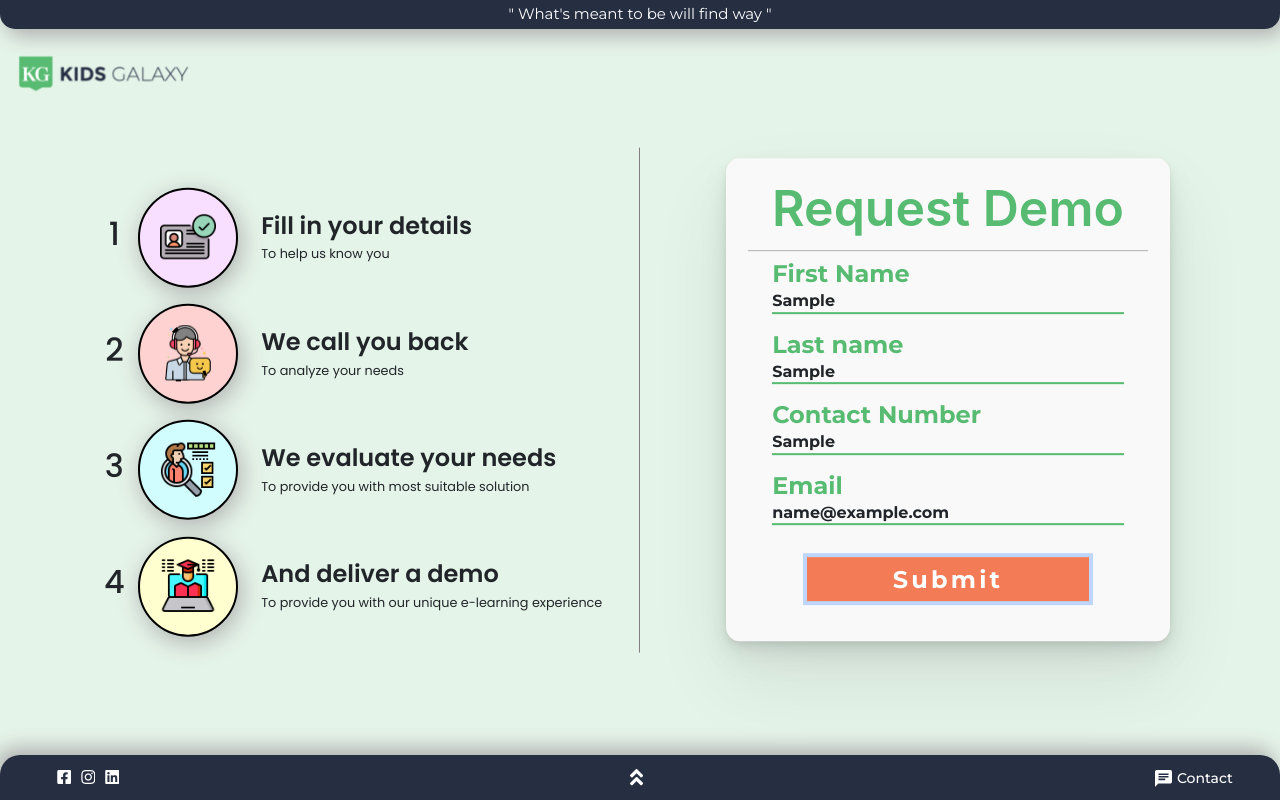
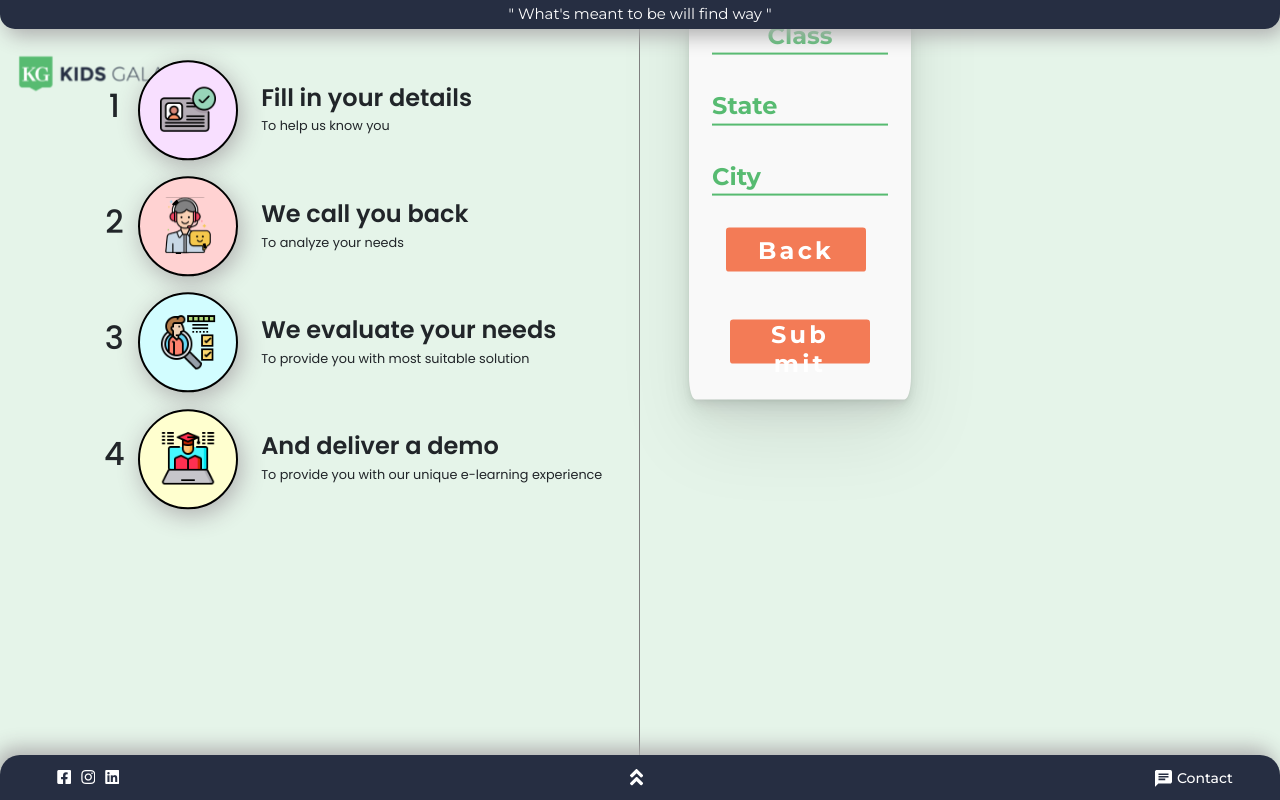
Before and after one commit to Jaykrishna123/Kids-Galaxy-project, a React (Create React App) app: page /requestdemo in a window 1280 px wide. Both pictures are taken after typing "Sample", "Sample", "Sample", "name@example.com" into the empty fields and a click on the button "Submit". Built offline with nearby package versions, Linux system fonts and the light colour scheme.

Commit message:
RequestDemo page2 added

```diff
--- a/src/App.js
+++ b/src/App.js
@@ -7,7 +7,7 @@ import Login from './Pages/Login';
 import Signup from './Pages/Signup';
 import PersonalDetails from './SignupForms/PersonalDetails'
 import EducationalDetails from './SignupForms/EducationalDetails'
-import RequestDemo from "./SignupForms/RequestDemo";
+import RequestDemo from "./Pages/RequestDemo";
 import './App.css'
 
 function App() {
--- a/src/Pages/Login.js
+++ b/src/Pages/Login.js
@@ -15,6 +15,7 @@ const Login = () => {
 
   const [loginUsernameErr, setLoginUsernameErr] = useState({});
   const [loginPasswordErr, setLoginPasswordErr] = useState({});
+  const [useStyles, setUseStyles] = useState();
 
   const handleLogin = () => {
     const isValid = formValidation();
@@ -63,7 +64,7 @@ const Login = () => {
 
   return (
 
-<div>
+  <div>
       <div class="green-bg"></div>
     <div class="white-bg"></div>
 
@@ -98,7 +99,7 @@ const Login = () => {
               <form>
                 <span>
                   <label for="email" class="text-small-uppercase-login loginLabel"
-                   style={loginUsername ? {transform: 'translate(0,0)'} : null} >Email</label>
+                   style={loginUsername ? {transform: 'translate(0,0)'} : null } >Email</label>
                  <input class="text-body loginInput" id="email" name="email" type="email" required
                     onChange={(e) => setLoginUsername(e.target.value)} />
                   {Object.keys(loginUsernameErr).map((key) => {
--- a/src/SignupForms/RequestDemo.js
+++ b/src/Pages/RequestDemo.js
@@ -1,16 +1,62 @@
 import React, {useState} from 'react'
-import './RequestDemo.css'
+import RequestDemo1 from '../SignupForms/RequestDemo1';
+import RequestDemo2 from '../SignupForms/RequestDemo2';
 import NavbarLogo from '../components/NavbarLogo';
+import '../SignupForms/RequestDemo.css'
+
 
 const RequestDemo = () => {
-   const [firstName, setFirstName] = useState();
-   const [lastName, setLastName] = useState();
-   const [contactNo, setContactNo] = useState();
-   const [email, setEmail] = useState();
+
+   const [step, setStep] = useState(1);
+  const [email, setEmail] = useState("");
+  const [password, setPassword] = useState("");
+  const [firstName, setFirstName] = useState("");
+  const [lastName, setLastName] = useState("");
+  const [phone, setPhone] = useState("");
+  const [isSignedUp, setIsSignedUp] = useState(true);
+
+  const nextStep = () => {
+    setStep(step + 1);
+  };
+  const previousStep = () => {
+    setStep(step - 1);
+  };
+
+  const renderSwitch = (step) => {
+    // eslint-disable-next-line default-case
+    switch (step) {
+      case 1:
+        return (
+          <RequestDemo1
+            nextStep={nextStep}
+            previousStep={previousStep}
+            email={email}
+            setEmail={setEmail}
+            password={password}
+            setPassword={setPassword}
+          />
+        );
+      case 2:
+        return (
+          <RequestDemo2
+            nextStep={nextStep}
+            previousStep={previousStep}
+            firstName={firstName}
+            setFirstName={setFirstName}
+            lastName={lastName}
+            setLastName={setLastName}
+            phone={phone}
+            setPhone={setPhone}
+          />
+        );
+    }
+  };
+
+
 
    return (
       <div>
-        <NavbarLogo/>
+         <NavbarLogo/>
          <div class="row mainContent-Request container-fluid">
             <div class="mainLeft-Request col-xs-12 col-sm-12 col-md-12 col-lg-6 col-xl-6 d-md-none d-lg-block">
             <ul class="choose">
@@ -81,45 +127,13 @@ const RequestDemo = () => {
             </ul>
             </div>
             <div class="middleLine-Request d-md-none d-lg-block"></div>
+
+{/* Right content */}
+
             <div class="mainRight-Request col-xs-12 col-sm-12 col-md-12 col-lg-6 col-xl-6">
-               <div class="card RequestCard">
-                  <div class="cardContent-Request">
-                  <div class="title request-title">
-                     <h1>Request Demo</h1>
-                  </div>
-                     <form>
-                        <span>
-                           <label for="firstName" class="text-small-uppercase-request requestLabel"
-                              style={firstName ? {transform: "translate(0,0)"} : null}>First Name</label>
-                           <input class="text-body requestDemoInput" id="firstName" name="firstName" type="text" required
-                                 onChange={(e) => setFirstName(e.target.value)}/>
-                        </span>
-                        <span>
-                           <label for="lastName" class="text-small-uppercase-request requestLabel"
-                              style={lastName ? {transform: "translate(0,0)"} : null}>Last name</label>
-                           <input class="text-body requestDemoInput" id="lastName" name="lastName" type="text" required
-                              onChange={(e) => setLastName(e.target.value)}/>
-                        </span>
-                        <span>
-                           <label for="contactNo" class="text-small-uppercase-request requestLabel"
-                              style={contactNo ? {transform: "translate(0,0)"} : null}>Contact Number</label>
-                           <input class="text-body requestDemoInput" id="contactNo" name="contactNo" type="text" required
-                              onChange={(e) => setContactNo(e.target.value)}/>
-                        </span>
-                        <span>
-                           <label for="email" class="text-small-uppercase-request requestLabel"
-                              style={email ? {transform: "translate(0,0)"} : null}>Email</label>
-                           <input class="text-body requestDemoInput" id="email" name="email" type="email" required
-                              onChange={(e) => setEmail(e.target.value)}/>
-                        </span>
-                        <span>
-                           <button type="button" class="btn btn-sm text-small-uppercase-button-request request_btn" id="submit">Submit</button>
-                        </span>
-                     </form>
-                  </div>
-               </div>
+            {renderSwitch(step)}
             </div>
-         </div>
+      </div>
       </div>
    )
 }
--- a/src/SignupForms/CreateAccount.js
+++ b/src/SignupForms/CreateAccount.js
@@ -149,7 +149,7 @@ const CreateAccount = ({
                   required
                   value={confPassword}
                   onChange={(e) => setConfPassword(e.target.value)}
-                  onClick={() => moveLabel}/>
+                  />
                   {Object.keys(passwordErr).map((key) => {
                     return <div style={{color: 'red', fontSize:'14px', marginTop:'0px'}}>
                       {passwordErr[key]}
--- /dev/null
+++ b/src/SignupForms/RequestDemo1.js
@@ -0,0 +1,55 @@
+import React, {useState} from 'react'
+import './RequestDemo.css'
+
+
+const RequestDemo1 = ({
+  nextStep
+}) => {
+   const [firstName, setFirstName] = useState();
+   const [lastName, setLastName] = useState();
+   const [contactNo, setContactNo] = useState();
+   const [email, setEmail] = useState();
+
+   return (
+      <div>
+               <div class="card RequestCard">
+                  <div class="cardContent-Request">
+                  <div class="title request-title">
+                     <h1>Request Demo</h1>
+                  </div>
+                     <form>
+                        <span>
+                           <label for="firstName" class="text-small-uppercase-request requestLabel"
+                              style={firstName ? {transform: "translate(0,0)"} : null}>First Name</label>
+                           <input class="text-body requestDemoInput" id="firstName" name="firstName" type="text" required
+                                 onChange={(e) => setFirstName(e.target.value)}/>
+                        </span>
+                        <span>
+                           <label for="lastName" class="text-small-uppercase-request requestLabel"
+                              style={lastName ? {transform: "translate(0,0)"} : null}>Last name</label>
+                           <input class="text-body requestDemoInput" id="lastName" name="lastName" type="text" required
+                              onChange={(e) => setLastName(e.target.value)}/>
+                        </span>
+                        <span>
+                           <label for="contactNo" class="text-small-uppercase-request requestLabel"
+                              style={contactNo ? {transform: "translate(0,0)"} : null}>Contact Number</label>
+                           <input class="text-body requestDemoInput" id="contactNo" name="contactNo" type="text" required
+                              onChange={(e) => setContactNo(e.target.value)}/>
+                        </span>
+                        <span>
+                           <label for="email" class="text-small-uppercase-request requestLabel"
+                              style={email ? {transform: "translate(0,0)"} : null}>Email</label>
+                           <input class="text-body requestDemoInput" id="email" name="email" type="email" required
+                              onChange={(e) => setEmail(e.target.value)}/>
+                        </span>
+                        <span>
+                           <button type="button" class="btn btn-sm text-small-uppercase-button-request request_btn" id="submit" onClick={nextStep}>Submit</button>
+                        </span>
+                     </form>
+                  </div>
+               </div>
+            </div>
+   )
+}
+
+export default RequestDemo1
--- /dev/null
+++ b/src/SignupForms/RequestDemo2.js
@@ -0,0 +1,70 @@
+import React, {useState} from 'react'
+import './RequestDemo.css'
+import {Link} from 'react-router-dom'
+
+const RequestDemo2 = ({
+   previousStep
+}) => {
+
+   const handleSubmit = () => {
+      console.log('Helllo');
+   }
+
+   return (
+      <div>
+            <div class="mainRight-Request col-xs-12 col-sm-12 col-md-12 col-lg-6 col-xl-6">
+               <div class="card RequestCard">
+                  <div class="cardContent-Request">
+                  <div class="title request-title">
+                     <h1>Request Demo</h1>
+                  </div>
+                  <form>
+                        <div>
+                            <span>
+                                <label for="board" class="text-small-uppercase-request requestLabel req_text">Select your Board</label>
+                            </span>
+                        </div>
+                        <div class="inputs req_inputs">
+                            <div class="EducationalDetailsBoard row">
+                                <div class="CBSE EducationalDetailsBoard_board req_board col-3">
+                                <p>CBSE</p>
+                                </div>
+                                <div class="ICSE EducationalDetailsBoard_board req_board col-3">
+                                <p>ICSE</p>
+                                </div>
+                                <div class="State EducationalDetailsBoard_board req_board col-3">
+                                <p>State</p>
+                                </div>
+                            </div>
+                        </div>
+                        <span>
+                            <label for="class" class="text-small-uppercase-request requestLabel req_text">Select your Class</label>
+                            <input class="text-body" id="class" name="class" type="text" required />
+                        </span>
+                        <span>
+                            <label for="state" class="text-small-uppercase-request requestLabel req_text">State</label>
+                            <input class="text-body" id="state" name="state" type="text" required />
+                        </span>
+                        <span>
+                            <label for="city" class="text-small-uppercase-request requestLabel req_text">City</label>
+                            <input class="text-body" id="city" name="city" type="text" required />
+                        </span>
+                            <Link to=''>
+                                <span class="buttons">
+                                <button type="button" class="btn btn-sm text-small-uppercase-button-request request_btn back_btn req_text req_btn_text" id="submit" onClick={previousStep}>Back</button>
+                                </span>
+                            </Link>
+                            <Link to=''>
+                                <span>
+                                <button type="button" class="btn btn-sm text-small-uppercase-button-request request_btn back_btn req_text req_btn_text" id="submit" onClick={handleSubmit}>Submit</button>
+                                </span>
+                            </Link>
+                     </form>
+                  </div>
+               </div>
+            </div>
+         </div>
+   )
+}
+
+export default RequestDemo2
```
Also changed, not shown: src/components/Navbar.js (line endings or trailing spaces), 2 other files (tests, documents, lock files or other folders).
